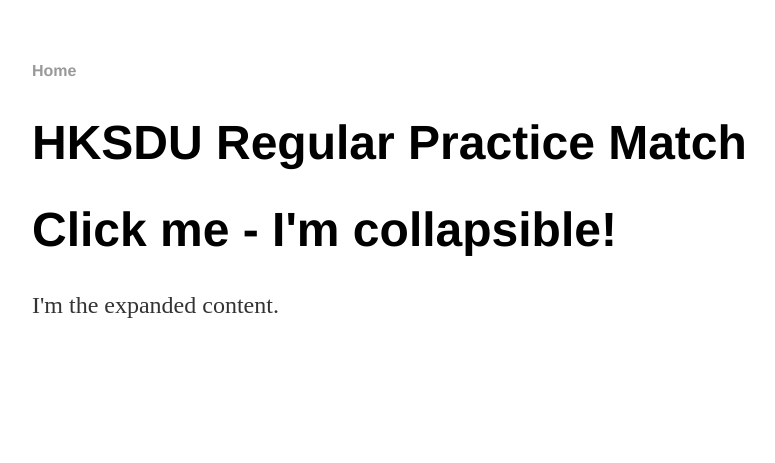
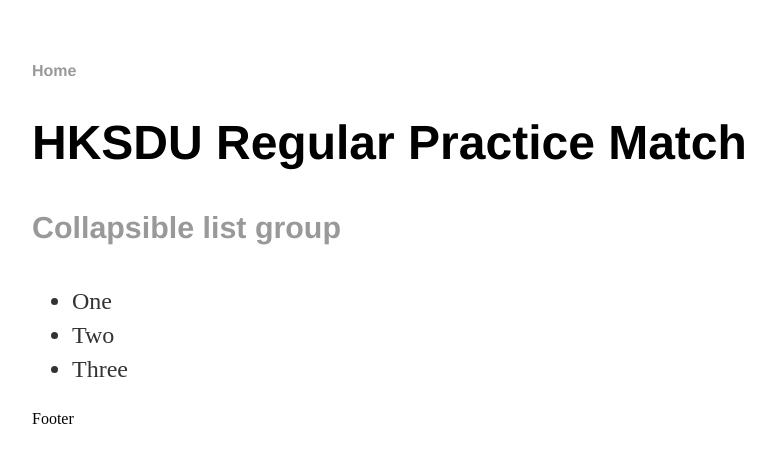
Before and after one commit to HKSDU/hksdu.github.io, a Jekyll site: the page built from index.html, in a window 1280 px wide. Shown: the top 463 px of the page, without its empty margins (160-935 px from the left). Built offline with Jekyll 4.4.1, drawn with Linux system fonts in a browser that asks for light colours.

Commit message:
Update index.html

```diff
--- a/index.html
+++ b/index.html
@@ -5,11 +5,21 @@ title: HKSDU Match Results
 
 		<div class="blurb">
 			<h1>HKSDU Regular Practice Match</h1>
-			<div data-role="main" class="ui-content">
-     <div data-role="main" class="ui-content">
-    <div data-role="collapsible">
-      <h1>Click me - I'm collapsible!</h1>
-      <p>I'm the expanded content.</p>
+			<div class="panel-group">
+  <div class="panel panel-default">
+    <div class="panel-heading">
+      <h4 class="panel-title">
+        <a data-toggle="collapse" href="#collapse1">Collapsible list group</a>
+      </h4>
+    </div>
+    <div id="collapse1" class="panel-collapse collapse">
+      <ul class="list-group">
+        <li class="list-group-item">One</li>
+        <li class="list-group-item">Two</li>
+        <li class="list-group-item">Three</li>
+      </ul>
+      <div class="panel-footer">Footer</div>
     </div>
   </div>
+</div>
 		</div>
```
